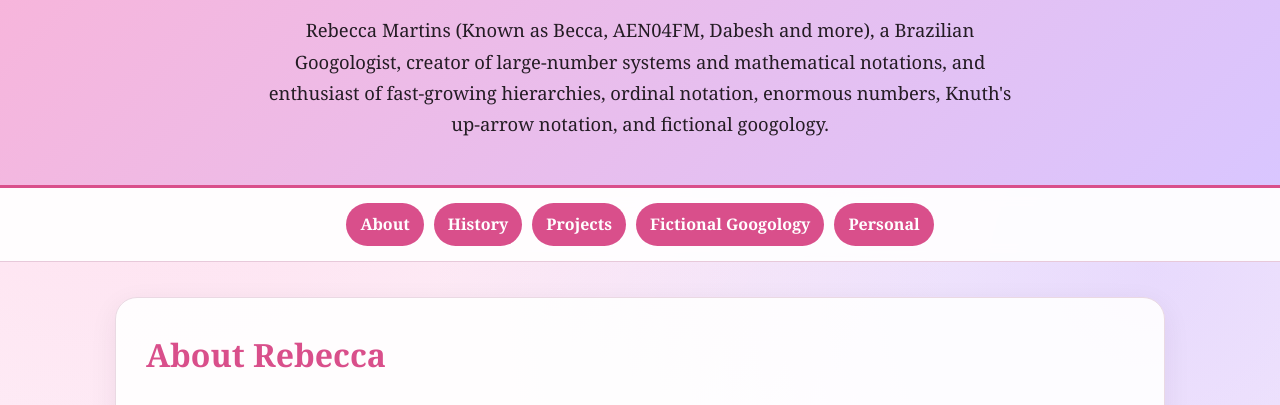
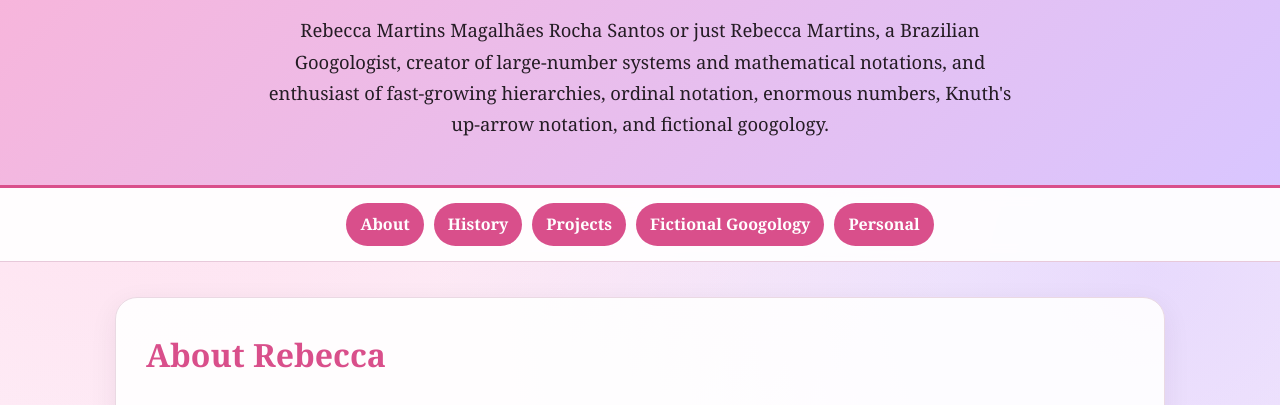
Before and after one commit to ArjenMathias717/about-me, a plain HTML site: page index.html in a window 1280 px wide. Shown: the part 395-800 px from the top of the page. Drawn offline with Linux system fonts and the light colour scheme.

Commit message:
Update subtitle for Rebecca Martins

```diff
--- a/index.html
+++ b/index.html
@@ -19,7 +19,7 @@
 <header id="top">
 <img class="profile" src="rebecca-profile.jpg" alt="Profile image representing Rebecca">
 <h1>Rebecca Martins</h1>
-<p class="subtitle">Rebecca Martins (Known as Becca, AEN04FM, Dabesh and more), a Brazilian Googologist, creator of large-number systems and mathematical notations, and enthusiast of fast-growing hierarchies, ordinal notation, enormous numbers, Knuth's up-arrow notation, and fictional googology.</p>
+<p class="subtitle">Rebecca Martins Magalhães Rocha Santos or just Rebecca Martins, a Brazilian Googologist, creator of large-number systems and mathematical notations, and enthusiast of fast-growing hierarchies, ordinal notation, enormous numbers, Knuth's up-arrow notation, and fictional googology.</p>
 </header>
 <nav><a href="#about">About</a><a href="#history">History</a><a href="#projects">Projects</a><a href="#fictional">Fictional Googology</a><a href="#personal">Personal</a></nav>
 <main>
```
